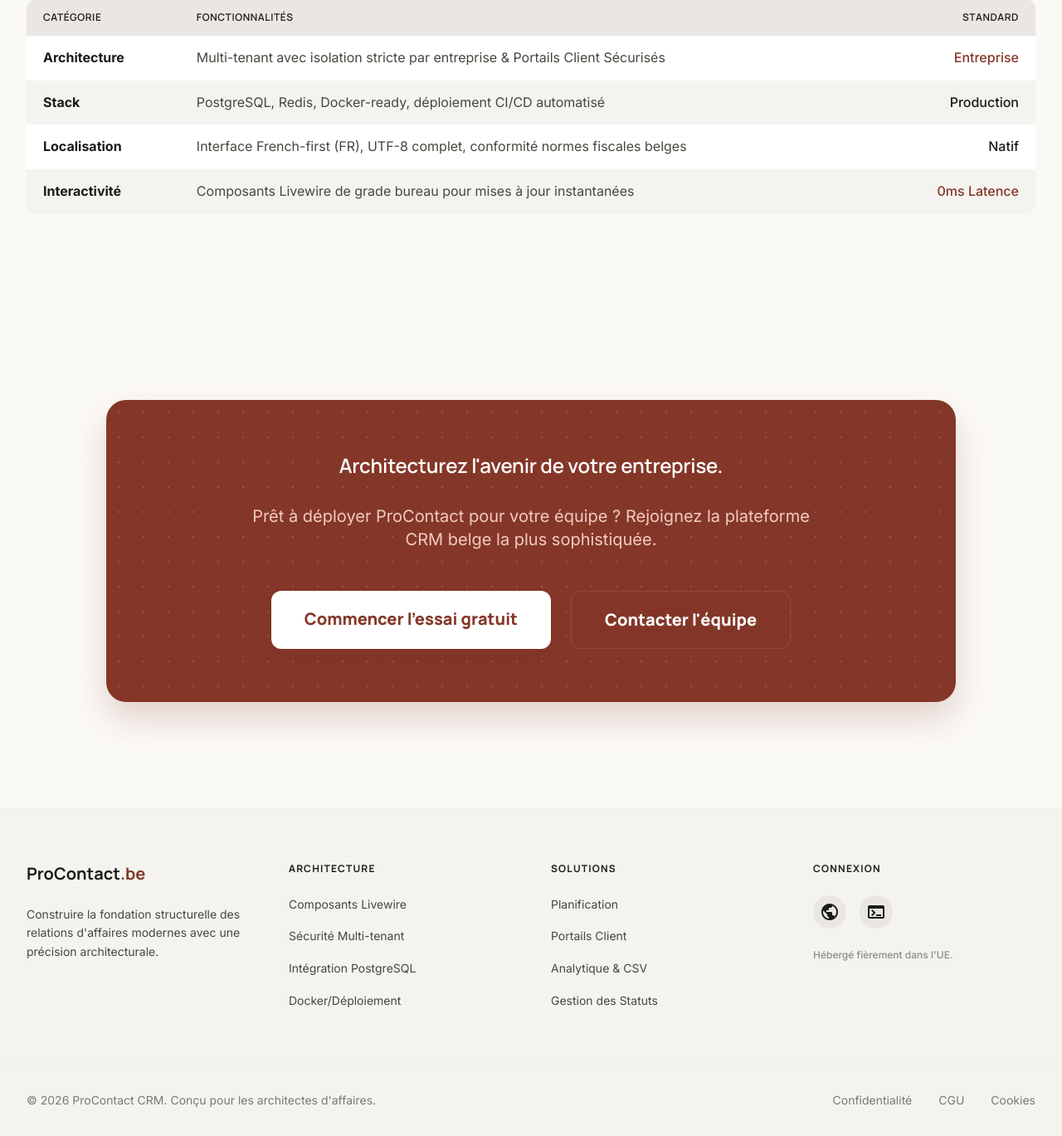
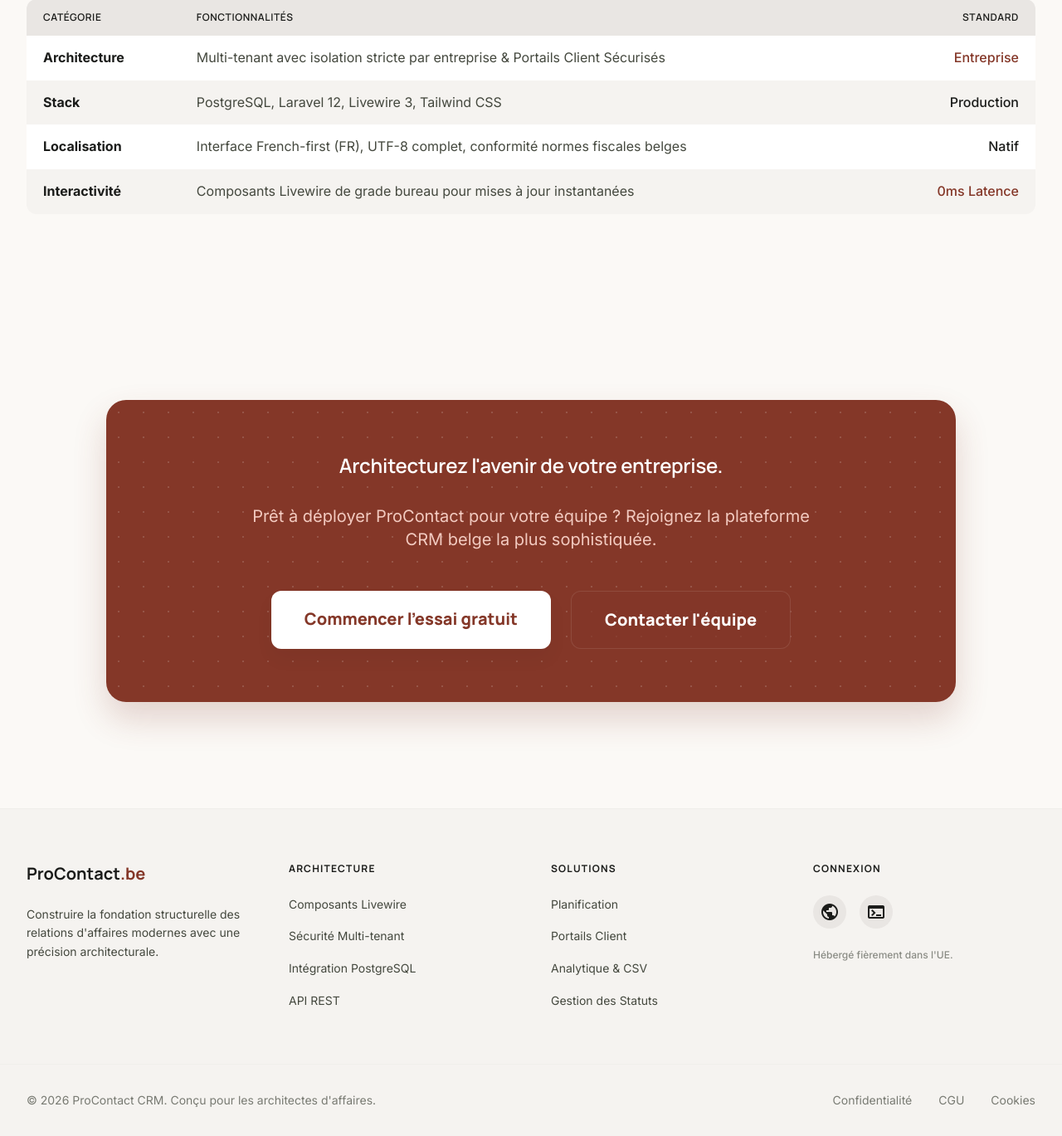
Before and after one commit to Netrunner0101/procontact_final_v13, a Laravel app: page / in a window 1280 px wide. Shown: the part 1951-3320 px from the top of the page at 83% size. Run offline with Laravel 12, Linux system fonts and the light colour scheme; style sheets or scripts are compiled from the project's sources; some libraries are stand-ins or nearby versions.

Commit message:
Remove remaining Docker/Sail references from codebase
- Remove laravel/sail from composer.json dev dependencies
- Clean .env.example: remove Sail comments and port vars, use localhost
- Update landing page: replace Docker references with actual stack info

https://claude.ai/code/session_0199QvMqhajmj4arUKXVHmZs

```diff
--- a/composer.json
+++ b/composer.json
@@ -18,7 +18,6 @@
         "laravel/breeze": "*",
         "laravel/pail": "^1.2.2",
         "laravel/pint": "^1.13",
-        "laravel/sail": "^1.41",
         "mockery/mockery": "^1.6",
         "nunomaduro/collision": "^8.6",
         "phpunit/phpunit": "^11.5.3"
--- a/resources/views/landing.blade.php
+++ b/resources/views/landing.blade.php
@@ -283,7 +283,7 @@
                             </tr>
                             <tr style="border-bottom: 1px solid rgba(197,200,185,0.10);">
                                 <td class="py-6 font-bold">Stack</td>
-                                <td class="py-6" style="color: var(--on-surface-variant);">PostgreSQL, Redis, Docker-ready, déploiement CI/CD automatisé</td>
+                                <td class="py-6" style="color: var(--on-surface-variant);">PostgreSQL, Laravel 12, Livewire 3, Tailwind CSS</td>
                                 <td class="py-6 text-right font-medium">Production</td>
                             </tr>
                             <tr style="border-bottom: 1px solid rgba(197,200,185,0.10);">
@@ -342,7 +342,7 @@
                     <li><a class="transition-opacity hover:opacity-80" href="#features" style="color: var(--on-surface-variant);">Composants Livewire</a></li>
                     <li><a class="transition-opacity hover:opacity-80" href="#features" style="color: var(--on-surface-variant);">Sécurité Multi-tenant</a></li>
                     <li><a class="transition-opacity hover:opacity-80" href="#specs" style="color: var(--on-surface-variant);">Intégration PostgreSQL</a></li>
-                    <li><a class="transition-opacity hover:opacity-80" href="#specs" style="color: var(--on-surface-variant);">Docker/Déploiement</a></li>
+                    <li><a class="transition-opacity hover:opacity-80" href="#specs" style="color: var(--on-surface-variant);">API REST</a></li>
                 </ul>
             </div>
             <div>
```
Also changed, not shown: 1 other file.
